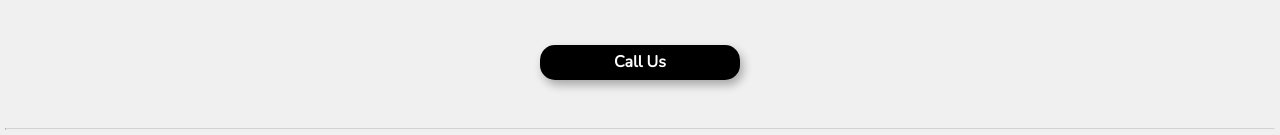
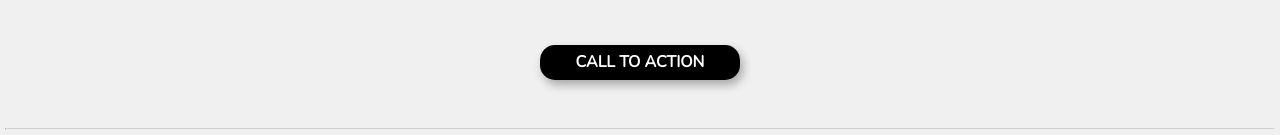
Before and after one commit to revou-fundamental-course/24-07-23-mufniDev, a plain HTML site: page index.html in a window 1280 px wide. Shown: the part 1727-1862 px from the top of the page. Drawn offline with nearby package versions, Linux system fonts and the light colour scheme.

Commit message:
Update button index.html

```diff
--- a/index.html
+++ b/index.html
@@ -215,7 +215,7 @@
       <h1>Closing paragraph</h1>
       <p>Happy travel membawa kepercayaan dan kenyamanan dalam merencanakan liburan tak terlupakan. Dengan pengetahuan dan pelayanan mereka, setiap momen berharga dapat dihabiskan dengan maksimal. Mereka adalah mitra yang andal untuk petualangan tanpa batas.</p>
 
-       <button style="margin-top:2em;width:200px" id="call" class="button" type="submit">Call Us</button>
+       <button style="margin-top:2em;width:200px" id="call" class="button" type="submit">CALL TO ACTION</button>
     </section>
 
     <hr style="width:99%;border-top: 1px solid lightgray;margin-bottom: 2em;margin-top: 3em">
```
